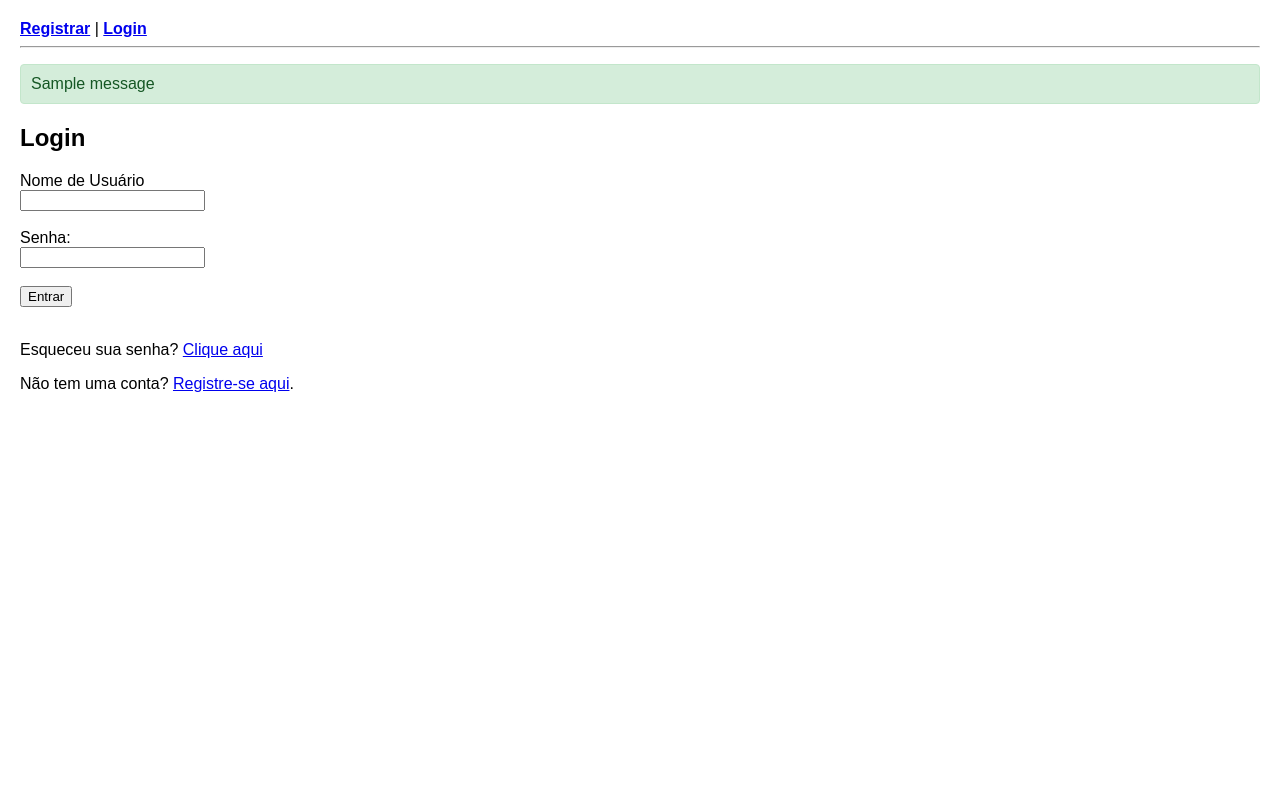
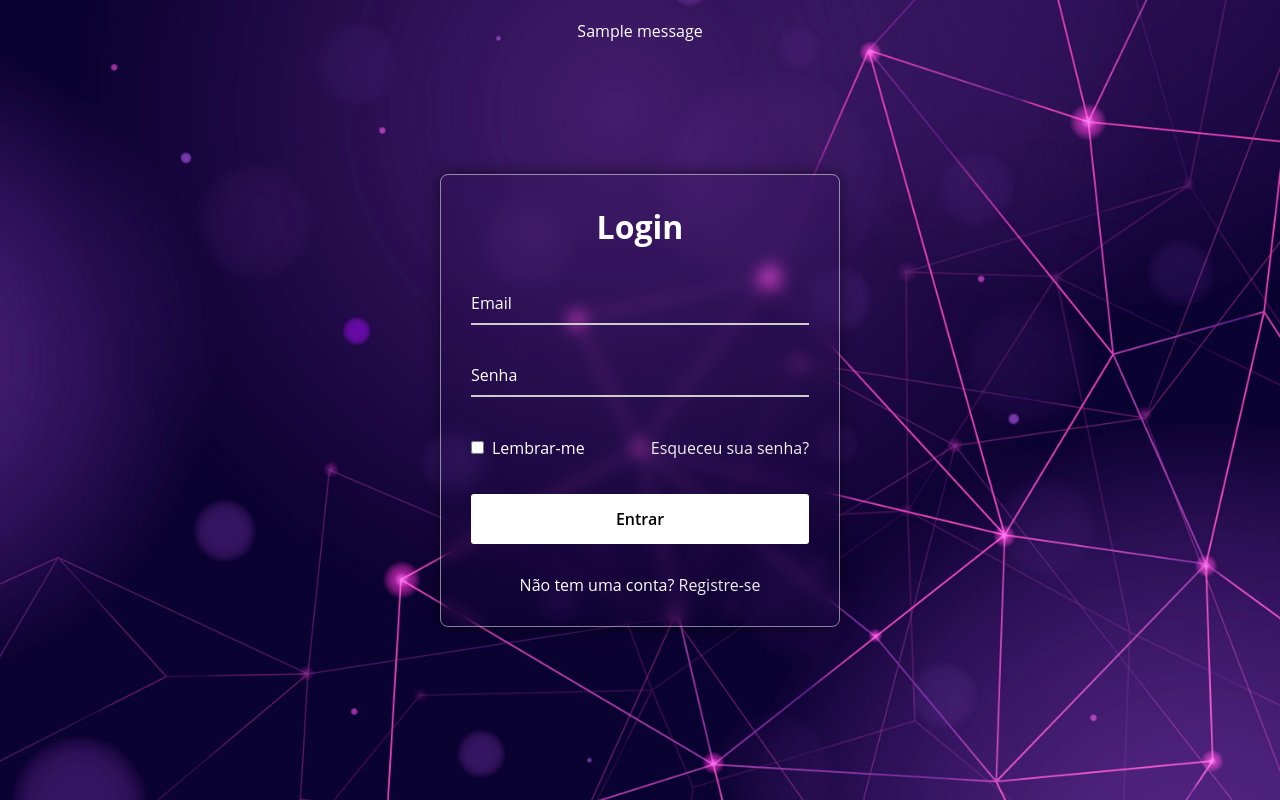
Before and after one commit to FillipeBerssot/projeto_gestao_estoque, a Flask app: page /auth/login in a window 1280 px wide. Run offline with Flask 3, Linux system fonts and the light colour scheme; tables that the repository leaves empty hold one stand-in row (values such as "Sample post"); one stand-in notice (Sample message) is shown; some libraries are stand-ins or nearby versions; some web fonts are replaced.

Commit message:
Implementa visual/css as paginas de login e registro

```diff
--- a/minha_app/auth/forms.py
+++ b/minha_app/auth/forms.py
@@ -1,7 +1,7 @@
 from sqlalchemy import func
 from flask_wtf import FlaskForm
 from flask_wtf.file import FileField, FileAllowed
-from wtforms import StringField, PasswordField, SubmitField, ValidationError
+from wtforms import StringField, PasswordField, SubmitField, ValidationError, BooleanField
 from wtforms.validators import DataRequired, Email, EqualTo, Length
 from flask_login import current_user
 from ..models import User
@@ -49,3 +49,30 @@ class ResetPasswordForm(FlaskForm):
     confirm_password = PasswordField('Confirmar Nova Senha',
                                      validators=[DataRequired(), EqualTo('password', message='As senhas não coincidem.')])
     submit = SubmitField('Redefinir Senha')
+
+class RegistrationForm(FlaskForm):
+    username = StringField('Nome de Usuário',
+                           validators=[DataRequired(), Length(min=2, max=20)])
+    email = StringField('Email',
+                        validators=[DataRequired(), Email()])
+    password = PasswordField('Senha', validators=[DataRequired(), Length(min=6)])
+    confirm_password= PasswordField('Confirmar Senha',
+                            validators=[DataRequired(), EqualTo('password', message='As senhas não coincidem.')])
+    submit = SubmitField('Registrar')
+
+    def validate_username(self, username):
+        user = User.query.filter(func.lower(User.username) == func.lower(username.data)).first()
+        if user:
+            raise ValidationError('Este nome de usuário já está em uso. Por favor, escolha outro.')
+
+    def validate_email(self, email):
+        user = User.query.filter(func.lower(User.email) == func.lower(email.data)).first()
+        if user:
+            raise ValidationError('Este email já está em uso. Por favor, escolha outro.')
+
+class LoginForm(FlaskForm):
+    email = StringField('Email',
+                           validators=[DataRequired(), Email()])
+    password = PasswordField('Senha', validators=[DataRequired()])
+    remember = BooleanField('Lembrar-me')
+    submit = SubmitField('Entrar')
--- a/minha_app/auth/routes.py
+++ b/minha_app/auth/routes.py
@@ -10,7 +10,7 @@ from flask_mail import Message
 from . import auth_bp
 from ..models import User
 from .. import db, mail
-from .forms import RequestResetForm, ResetPasswordForm
+from .forms import RequestResetForm, ResetPasswordForm, RegistrationForm, LoginForm
 
 
 def save_picture(form_picture):
@@ -44,65 +44,40 @@ def send_reset_email(user):
 
 @auth_bp.route('/register', methods=['GET', 'POST'])
 def register():
-    if request.method == 'POST':
-        username = request.form.get('username')
-        email = request.form.get('email')
-        password = request.form.get('password')
-        confirm_password = request.form.get('confirm_password')
+    if current_user.is_authenticated:
+        return redirect(url_for('dashboard.view_dashboard'))
 
-        error = None
-        if not username:
-            error = 'Nome de usuário é obrigatório.'
-        elif not email:
-            error = 'Email é obrigatório.'
-        elif not password:
-            error = 'Senha é obrigatória.'
-        elif password != confirm_password:
-            error = 'As senhas não coincidem!'
+    form = RegistrationForm()
 
-        if error is None:
-            user_by_username = User.query.filter_by(username=username).first()
-            user_by_email = User.query.filter_by(email=email).first()
-
-            if user_by_username:
-                error = f"Usuário '{username}' já existe."
-            elif user_by_email:
-                error = f"Email '{email}' já está registrado."
-
-        if error is None:
-            new_user = User(username=username, email=email)
-            new_user.set_password(password)
-            db.session.add(new_user)
+    if form.validate_on_submit():
+            user = User(username=form.username.data, email=form.email.data)
+            user.set_password(form.password.data)
+            db.session.add(user)
             db.session.commit()
-            flash('Registro bem-sucedido! Por favor, faça o login.', 'success')
+            flash('Sua conta foi criada com sucesso! Você já pode fazer o login.', 'success')
             return redirect(url_for('auth.login'))
 
-        if error:
-            flash(error, 'danger')
-
-    return render_template('auth/register.html')
+    return render_template('auth/register.html', title='Registrar', form=form)
 
 @auth_bp.route('/login', methods=['GET', 'POST'])
 def login():
     if current_user.is_authenticated:
         return redirect(url_for('dashboard.view_dashboard'))
 
-    if request.method == 'POST':
-        username = request.form.get('username')
-        password = request.form.get('password')
+    form = LoginForm()
 
-        user = User.query.filter(func.lower(User.username) == func.lower(username)).first()
+    if form.validate_on_submit():
+        user = User.query.filter(func.lower(User.email) == func.lower(form.email.data)).first()
 
-        if user and user.check_password(password):
-            login_user(user)
+        if user and user.check_password(form.password.data):
+            login_user(user, remember=form.remember.data)
+            next_page = request.args.get('next')
             flash('Login bem-sucedido!', 'success')
-
-            next_page = request.args.get('next')
             return redirect(next_page or url_for('dashboard.view_dashboard'))
         else:
-            flash('Nome de usuário ou senha inválidos. Tente novamente.', 'danger')
+            flash('Login sem sucesso. Por favor, verifique o email e a senha.', 'danger')
 
-    return render_template('auth/login.html')
+    return render_template('auth/login.html', title='Login', form=form)
 
 @auth_bp.route('/logout')
 @login_required
--- /dev/null
+++ b/minha_app/static/css/login_register.css
@@ -0,0 +1,143 @@
+@import url("https://font.googleapis.com/css2?family=Open+Sans:wght@200;300;400;500;600;700&display=swap");
+
+* {
+    margin: 0;
+    padding: 0;
+    box-sizing: border-box;
+    font-family: "Open Sans", sans-serif;
+}
+
+body {
+    display: flex;
+    align-items: center;
+    justify-content: center;
+    min-height: 100vh;
+    width: 100%;
+    margin: 0;
+    position: relative;
+}
+
+.page-register button {
+    margin-top: 30px;
+}
+
+.login-wrapper {
+    width: 400px;
+    padding: 30px;
+    border: 1px solid rgba(255, 255, 255, 0.5);
+    border-radius: 8px;
+    text-align: center;
+    backdrop-filter: blur(8px);
+    -webkit-backdrop-filter: blur(8px);
+    box-shadow: 0 0 15px rgba(0, 0, 0, 0.50);
+}
+
+form {
+    display: flex;
+    flex-direction: column;
+}
+
+form h2 {
+    font-size: 2rem;
+    color: #fff;
+    margin-bottom: 20px;
+}
+
+.input-field {
+    position: relative;
+    margin: 15px 0;
+    border-bottom: 2px solid #ccc;
+}
+
+.input-field input {
+    width: 100%;
+    height: 40px;
+    background: transparent;
+    border: none;
+    outline: none;
+    color: #fff;
+    font-size: 1rem;
+}
+
+.input-field label {
+    position: absolute;
+    top: 50%;
+    left: 0;
+    transform: translateY(-50%);
+    color: #fff;
+    font-size: 1rem;
+    pointer-events: none;
+    transition: 0.3s ease;
+}
+
+.input-field input:focus~label,
+.input-field input:not(:placeholder-shown)~label {
+    transform: translateY(-120%);
+    font-size: 0.8rem;
+    top: 10px;
+}
+
+.password-options {
+    display: flex;
+    align-items: center;
+    justify-content: space-between;
+    margin: 25px 0 35px 0;
+    color: #fff;
+}
+
+.password-options label {
+    display: flex;
+    align-items: center;
+}
+
+#remember {
+    accent-color: #fff;
+}
+.password-options label p {
+    margin-left: 8px;
+}
+
+.login-wrapper a {
+    color: #efefef;
+    text-decoration: none;
+}
+
+.login-wrapper a:hover {
+    text-decoration: underline;
+}
+
+button {
+    background: #fff;
+    color: #000;
+    font-size: 1rem;
+    font-weight: 600;
+    padding: 12px 20px;
+    border-radius: 3px;
+    border: 2px solid transparent;
+    cursor: pointer;
+    transition: 0.3s ease;
+}
+
+button:hover {
+    background: rgba(255, 255, 255, 0.15);
+    color: #fff;
+    border-color: #fff;
+}
+
+.page-register button {
+    margin-top: 30px;
+}
+
+.account-options {
+    text-align: center;
+    margin-top: 30px;
+    color: #fff;
+}
+
+input:-webkit-autofill,
+input:-webkit-autofill:hover,
+input:-webkit-autofill:focus,
+input:-webkit-autofill:active {
+    -webkit-text-fill-color: #fff !important;
+    transition: background-color 5000s ease-in-out 0s;
+}
--- /dev/null
+++ b/minha_app/templates/auth/auth_base.html
@@ -0,0 +1,43 @@
+<!DOCTYPE html>
+<html lang="pt-br">
+<head>
+    <meta charset="UTF-8">
+    <meta name="viewport" content="width=device-width, initial-scale=1.0">
+    <title>{% block title %}{% endblock %} - Gestão de Estoque</title>
+
+    <link rel="stylesheet" href="{{ url_for('static', filename='css/login_register.css') }}">
+
+    <style>
+        body::before {
+            content: '';
+            position: absolute;
+            top: 0;
+            left: 0;
+            height: 100%;
+            width: 100%;
+            background-image: url("{{ url_for('static', filename='assets/img/fundo_login_register.jpg') }}");
+            background-size: cover;
+            background-position: center;
+            background-repeat: no-repeat;
+            z-index: -1;
+        }
+    </style>
+
+</head>
+
+<body class="{% block body_class %}{% endblock %}">
+
+    {% with messages = get_flashed_messages(with_categories=true) %}
+        {% if messages %}
+            {% for category, message in messages %}
+                <div class="alert alert-{{ category }}" style="position: absolute; top: 20px; width: 80%; left: 10%; z-index: 1000; text-align: center; color: white; border-color: white;">
+                    {{ message }}
+                </div>
+            {% endfor %}
+        {% endif %}
+    {% endwith %}
+
+    {% block content %}{% endblock %}
+
+</body>
+</html>
--- a/minha_app/templates/auth/login.html
+++ b/minha_app/templates/auth/login.html
@@ -1,30 +1,49 @@
-{% extends "base.html" %} {# Herda do template base #}
+{% extends "auth/auth_base.html" %}
+
+{% block body_class %}page-login{% endblock %}
 
 {% block title %}Login{% endblock %}
 
 {% block content %}
-    <h2>Login</h2>
+<div class="login-wrapper">
     <form method="POST" action="{{ url_for('auth.login') }}">
-        <div>
-            <label for="username">Nome de Usuário</label><br>
-            <input type="text" id="username" name="username" value="{{ request.form.username if request.form.username else ''}}" required>
+        {{ form.hidden_tag() }}
+
+        <h2>Login</h2>
+
+        <div class="input-field">
+            {{ form.email(required=True, placeholder=" ") }}
+            {{ form.email.label(text="Email") }}
+        </div>
+        {% if form.email.errors %}
+            <div class="invalid-feedback" style="color: #ffd1d1; text-align: left; font-size: 0.8em; margin-top: -10px; margin-bottom: 10px;">
+                {% for error in form.email.errors %}<span>{{ error }}</span>{% endfor %}
+            </div>
+        {% endif %}
+
+        <div class="input-field">
+            {{ form.password(required=True, placeholder=" ") }}
+            {{ form.password.label(text="Senha") }}
+        </div>
+        {% if form.password.errors %}
+            <div class="invalid-feedback" style="color: #ffd1d1; text-align: left; font-size: 0.8em; margin-top: -10px; margin-bottom: 10px;">
+                {% for error in form.password.errors %}<span>{{ error }}</span>{% endfor %}
+            </div>
+        {% endif %}
+
+        <div class="password-options">
+            <label for="{{ form.remember.id }}">
+                {{ form.remember() }}
+                <p>Lembrar-me</p>
+            </label>
+            <a href="{{ url_for('auth.request_reset') }}">Esqueceu sua senha?</a>
         </div>
 
-        <br>
+        <button type="submit">Entrar</button>
 
-        <div>
-            <label for="password">Senha:</label><br>
-            <input type="password" id="password" name="password" required>
+        <div class="account-options">
+            <p>Não tem uma conta? <a href="{{ url_for('auth.register') }}">Registre-se</a></p>
         </div>
-
-        <br>
-
-        <div>
-            <button type="submit">Entrar</button>
-        </div>
-
     </form>
-    <br>
-    <p>Esqueceu sua senha? <a href="{{ url_for('auth.request_reset') }}">Clique aqui</a></p>
-    <p>Não tem uma conta? <a href="{{ url_for('auth.register') }}">Registre-se aqui</a>.</p>
+</div>
 {% endblock %}
```
Also changed, not shown: minha_app/templates/auth/register.html (+32 -28 lines), minha_app/static/assets/img/fundo_login_register.jpg (added), src/projeto_gestao_estoque/__init__.py (deleted).
